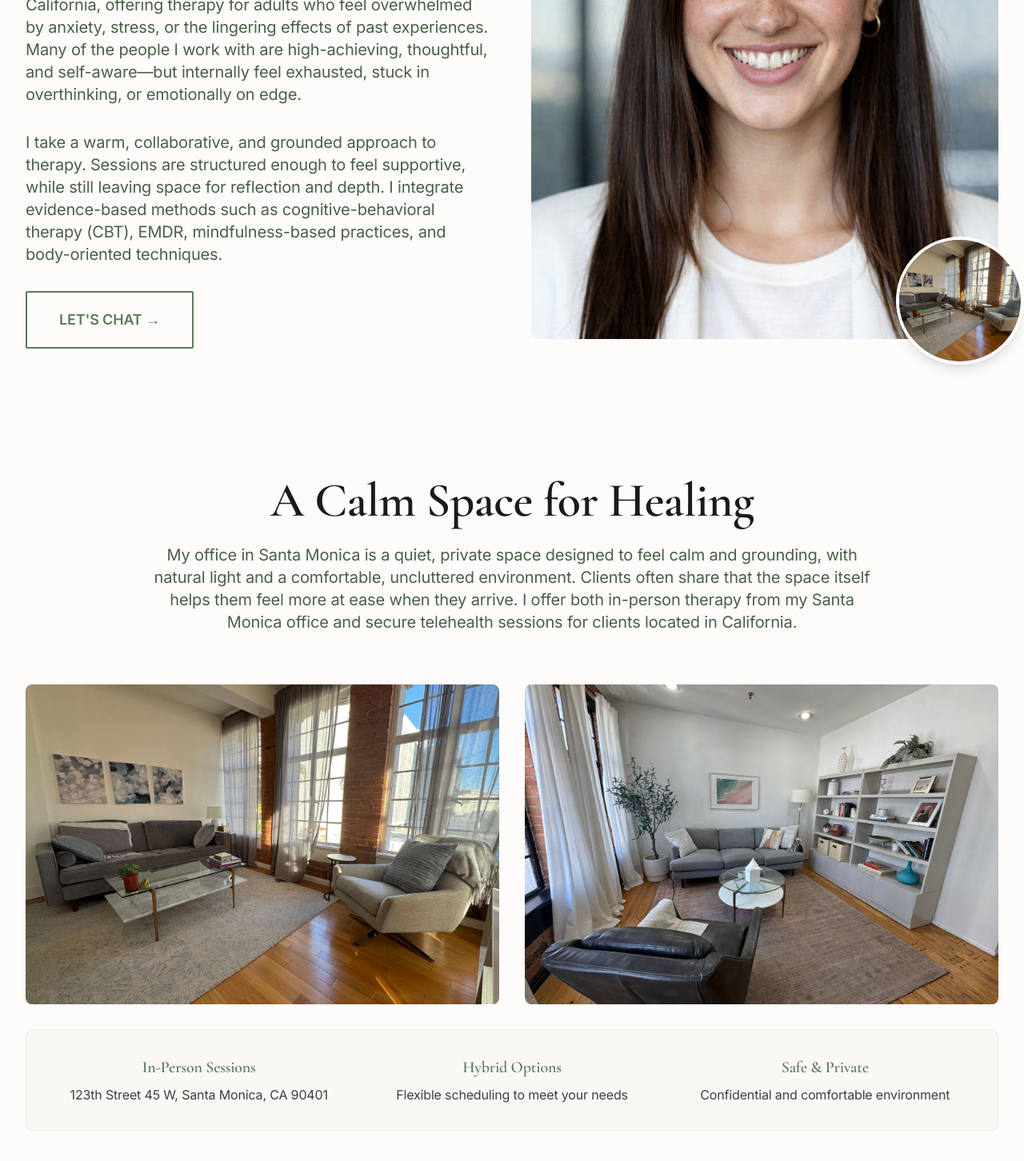
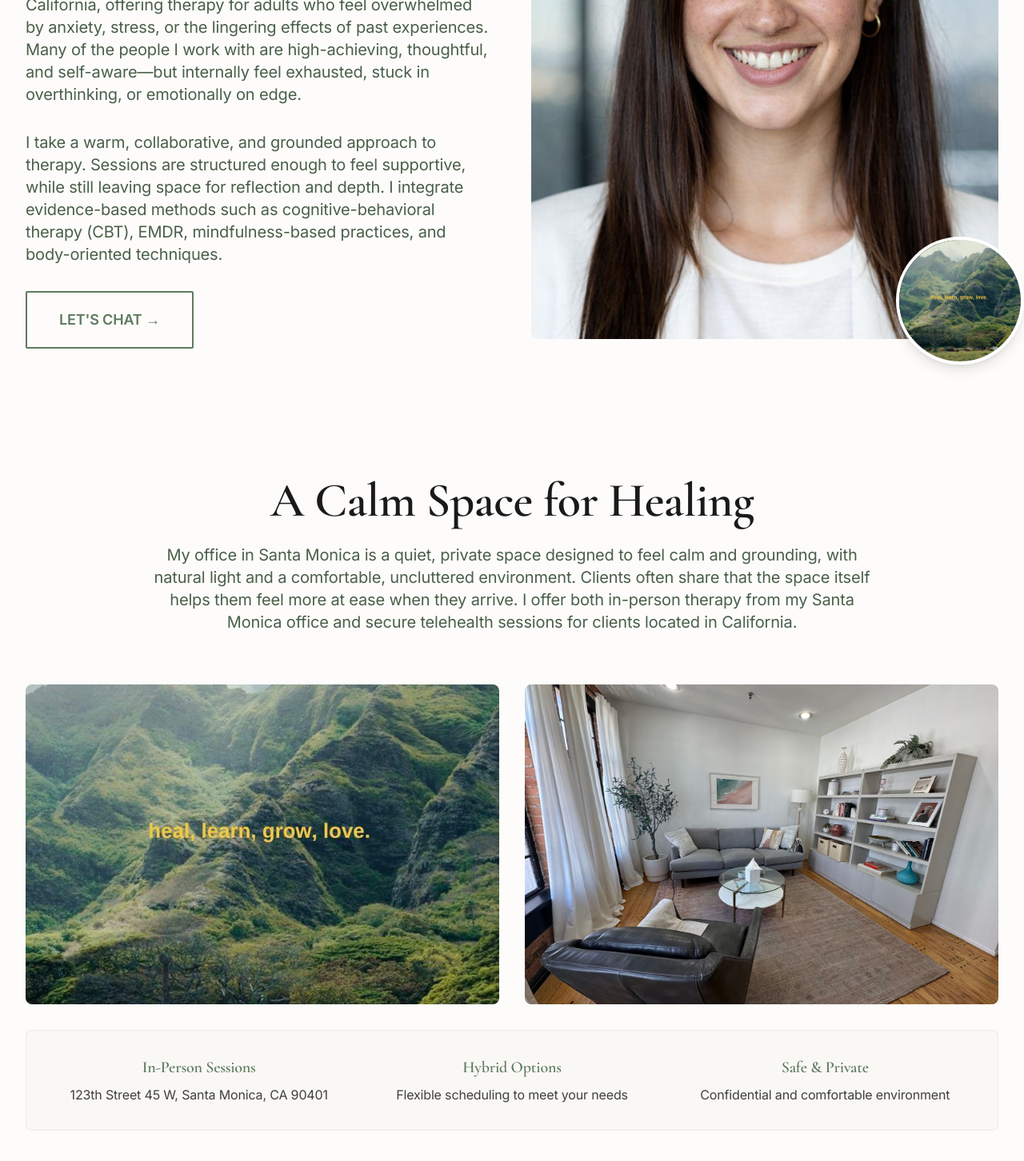
Before and after one commit to nidhiatwork01-cmyk/Grow, a Next.js app: page / in a window 1280 px wide. Shown: the part 3718-5170 px from the top of the page at 80% size. Built offline with nearby package versions, Linux system fonts and the light colour scheme.

Commit message:
chore(images): replace office1 with requested local photo

```diff
--- a/components/AboutSection.tsx
+++ b/components/AboutSection.tsx
@@ -42,7 +42,7 @@ export default function AboutSection() {
               </div>
               <div className="absolute -bottom-6 -right-6 sm:-bottom-8 sm:-right-8 w-24 h-24 sm:w-32 sm:h-32 lg:w-40 lg:h-40 rounded-full overflow-hidden border-4 border-white shadow-lg">
                 <Image
-                  src="/images/office1.jpeg"
+                  src="/images/photo_2026-02-01_23-00-33.jpg"
                   alt="Therapy office space"
                   fill
                   className="object-cover"
--- a/components/OurOffice.tsx
+++ b/components/OurOffice.tsx
@@ -22,7 +22,7 @@ export default function OurOffice() {
           <ScrollAnimation direction="right" delay={100}>
             <div className="relative w-full h-[300px] sm:h-[400px] rounded-lg overflow-hidden">
               <Image
-                src="/images/office1.jpeg"
+                src="/images/photo_2026-02-01_23-00-33.jpg"
                 alt="Santa Monica therapy office - calm and grounding space"
                 fill
                 className="object-cover"
```
